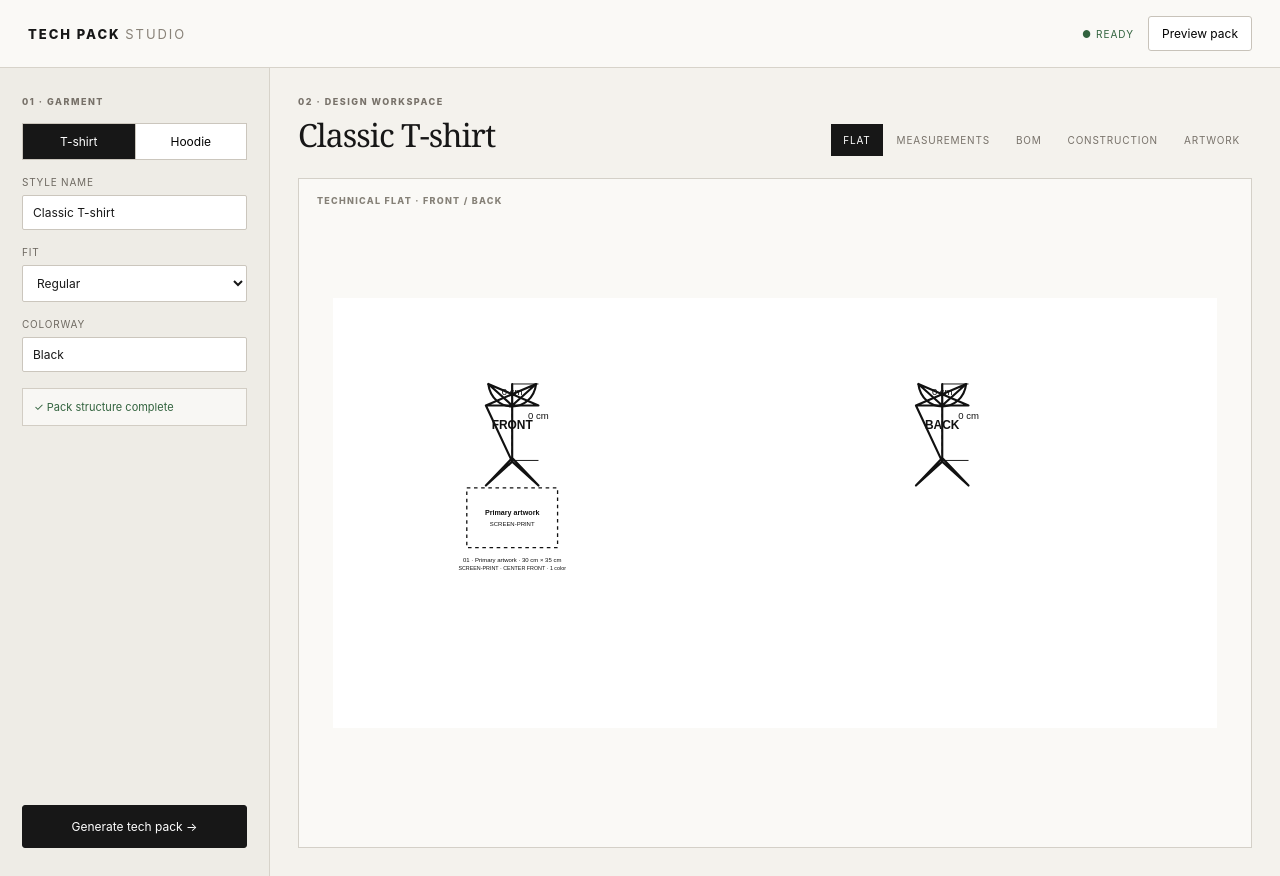
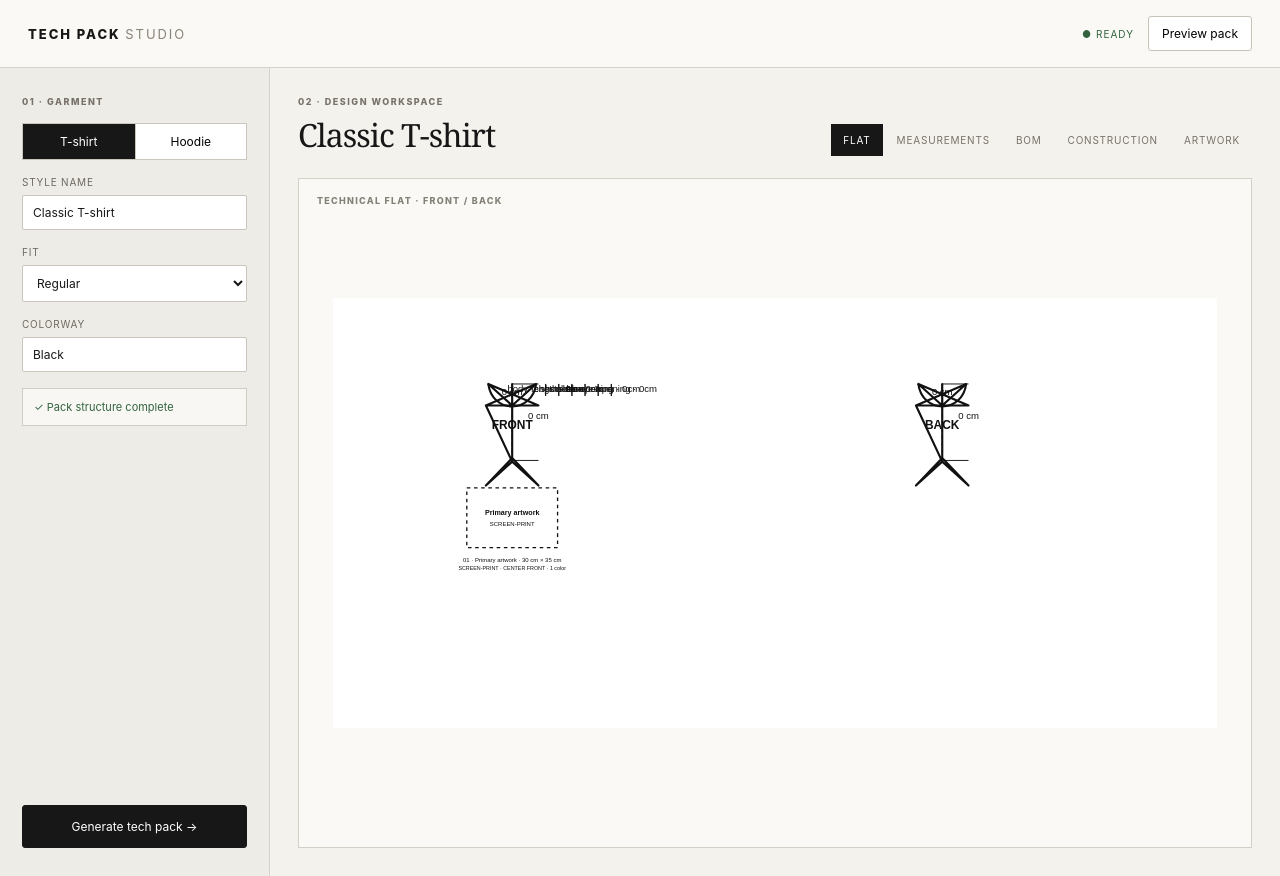
Before and after one commit to juicyblxst-lang/Tech-pack, a React (Vite) app: page / in a window 1280 px wide. Built offline with nearby package versions, Linux system fonts and the light colour scheme.

Commit message:
feat: keep editor changes synchronized with generated pack

```diff
--- a/src/core/build-preview.ts
+++ b/src/core/build-preview.ts
@@ -5,32 +5,34 @@ import { hoodieConstruction, tshirtConstruction } from './construction'
 import { renderHoodieFlat, renderTshirtFlat, renderBackFlat, elementsToSvg } from '../engines/technical-flat/svg'
 import { createTechPackDocument, renderTechPackSvg } from './tech-pack'
 import type { ArtworkSpec } from './artwork'
+import type { BOMItem } from './bom'
+import type { ConstructionStep } from './construction'
 
+export interface PreviewOverrides { bom?:BOMItem[]; construction?:ConstructionStep[] }
 function valueFor(spec: GarmentSpec, id: string, fallback: number) { return spec.measurements.find(item => item.id === id)?.value ?? fallback }
 function geometryFor(spec: GarmentSpec) { return { bodyWidth:valueFor(spec,'chest',spec.category==='hoodie'?100:92), bodyLength:valueFor(spec,'body-length',spec.category==='hoodie'?230:220), sleeveLength:valueFor(spec,'sleeve',spec.category==='hoodie'?70:52) } }
 
-export function buildTechPackPreview(spec: GarmentSpec, artworks: ArtworkSpec[] = []) {
+export function buildTechPackPreview(spec: GarmentSpec, artworks: ArtworkSpec[] = [], overrides:PreviewOverrides = {}) {
   const isHoodie = spec.category === 'hoodie'
   const poms = isHoodie ? hoodiePOMs : tshirtPOMs
-  const bom = isHoodie ? hoodieBOM : tshirtBOM
-  const construction = isHoodie ? hoodieConstruction : tshirtConstruction
+  const bom = overrides.bom ?? (isHoodie ? hoodieBOM : tshirtBOM)
+  const construction = overrides.construction ?? (isHoodie ? hoodieConstruction : tshirtConstruction)
   const geometry = geometryFor(spec)
   const overlays = artworks.map(artwork => ({ id:artwork.id, name:artwork.name, technique:artwork.technique, placement:artwork.placement, width:artwork.width, height:artwork.height, colors:artwork.colors, notes:artwork.notes, assetDataUrl:artwork.assetDataUrl }))
   const backPlacements = new Set(['center-back','neck-label','hem-label'])
   const frontArtworks = overlays.filter(a => !backPlacements.has(a.placement))
   const backArtworks = overlays.filter(a => backPlacements.has(a.placement))
-  const frontElements = isHoodie ? renderHoodieFlat(geometry, frontArtworks) : renderTshirtFlat(geometry, frontArtworks)
+  const frontElements = isHoodie ? renderHoodieFlat({...geometry,measurements:spec.measurements.map(m=>({code:m.id,name:m.id,value:m.value,unit:m.unit,tolerance:m.tolerance}))}, frontArtworks) : renderTshirtFlat({...geometry,measurements:spec.measurements.map(m=>({code:m.id,name:m.id,value:m.value,unit:m.unit,tolerance:m.tolerance}))}, frontArtworks)
   const backElements = renderBackFlat(spec.category, geometry, backArtworks).map(e => ({ ...e, attrs:{ ...e.attrs, transform:`translate(360 0) ${e.attrs.transform ?? ''}` } }))
-  const flatSvg = elementsToSvg([...frontElements, ...backElements], 740, 360)
-  const document = createTechPackDocument(spec.category)
-  document.styleName = spec.name
-  document.sections = document.sections.map(section => {
-    if (section.title === 'PRODUCT OVERVIEW') return { ...section, items:[`Style: ${spec.name}`,`Category: ${isHoodie?'Hoodie':'T-shirt'}`,`Fit: ${spec.fit}`,`Colorway: ${spec.colorways.join(', ') || 'TBD'}`] }
-    if (section.title === 'MEASUREMENTS') return { ...section, items:poms.map(p => `${p.code} · ${p.name} · ${spec.measurements.find(m=>m.id===p.id)?.value ?? 'TBD'} ${p.unit} · ±${spec.measurements.find(m=>m.id===p.id)?.tolerance ?? p.tolerance ?? '—'}`) }
-    if (section.title === 'BILL OF MATERIALS') return { ...section, items:bom.map(item => `${item.item} · ${item.specification}${item.quantity ? ` · Qty ${item.quantity}` : ''}${item.placement ? ` · ${item.placement}` : ''}`) }
-    if (section.title === 'CONSTRUCTION') return { ...section, items:construction.map(step => `${step.title} · ${step.operation}${step.seam ? ` · ${step.seam}` : ''}${step.stitch ? ` · ${step.stitch}` : ''}${step.notes ? ` · ${step.notes}` : ''}`) }
-    if (section.title === 'ARTWORK') return { ...section, items:overlays.length ? overlays.flatMap((a,i) => [`#${String(i+1).padStart(2,'0')} · ${a.name} · ${a.technique}`,`${a.placement} · ${a.width} × ${a.height}`,`Colors: ${a.colors || 'TBD'}`,...(a.notes ? [`Notes: ${a.notes}`] : [])]) : ['No artwork specified'] }
+  const flatSvg = elementsToSvg([...frontElements,...backElements],740,360)
+  const document=createTechPackDocument(spec.category);document.styleName=spec.name
+  document.sections=document.sections.map(section=>{
+    if(section.title==='PRODUCT OVERVIEW')return {...section,items:[`Style: ${spec.name}`,`Category: ${isHoodie?'Hoodie':'T-shirt'}`,`Fit: ${spec.fit}`,`Colorway: ${spec.colorways.join(', ')||'TBD'}`]}
+    if(section.title==='MEASUREMENTS')return {...section,items:poms.map(p=>`${p.code} · ${p.name} · ${spec.measurements.find(m=>m.id===p.id)?.value??'TBD'} ${p.unit} · ±${spec.measurements.find(m=>m.id===p.id)?.tolerance??p.tolerance??'—'}`)}
+    if(section.title==='BILL OF MATERIALS')return {...section,items:bom.map(item=>`${item.item} · ${item.specification}${item.quantity?` · Qty ${item.quantity}`:''}${item.placement?` · ${item.placement}`:''}`)}
+    if(section.title==='CONSTRUCTION')return {...section,items:construction.map(step=>`${step.title} · ${step.operation}${step.seam?` · ${step.seam}`:''}${step.stitch?` · ${step.stitch}`:''}${step.notes?` · ${step.notes}`:''}`)}
+    if(section.title==='ARTWORK')return {...section,items:overlays.length?overlays.flatMap((a,i)=>[`#${String(i+1).padStart(2,'0')} · ${a.name} · ${a.technique}`,`${a.placement} · ${a.width} × ${a.height}`,`Colors: ${a.colors||'TBD'}`,...(a.notes?[`Notes: ${a.notes}`]:[]) ]):['No artwork specified']}
     return section
   })
-  return { spec, artworks, pom:poms.map(item=>({...item,value:spec.measurements.find(m=>m.id===item.id)?.value??item.value})), bom, construction, flatSvg, sheetSvg:renderTechPackSvg(document,flatSvg) }
+  return {spec,artworks,pom:poms.map(item=>({...item,value:spec.measurements.find(m=>m.id===item.id)?.value??item.value})),bom,construction,flatSvg,sheetSvg:renderTechPackSvg(document,flatSvg)}
 }
```
